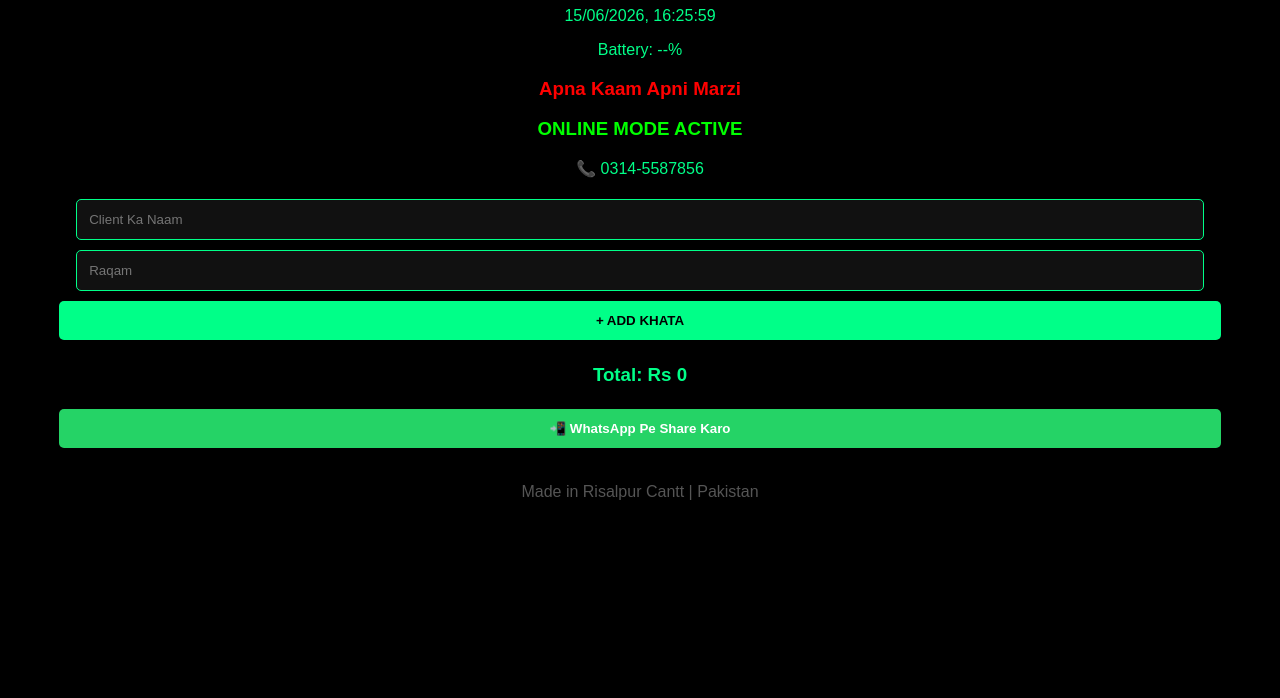
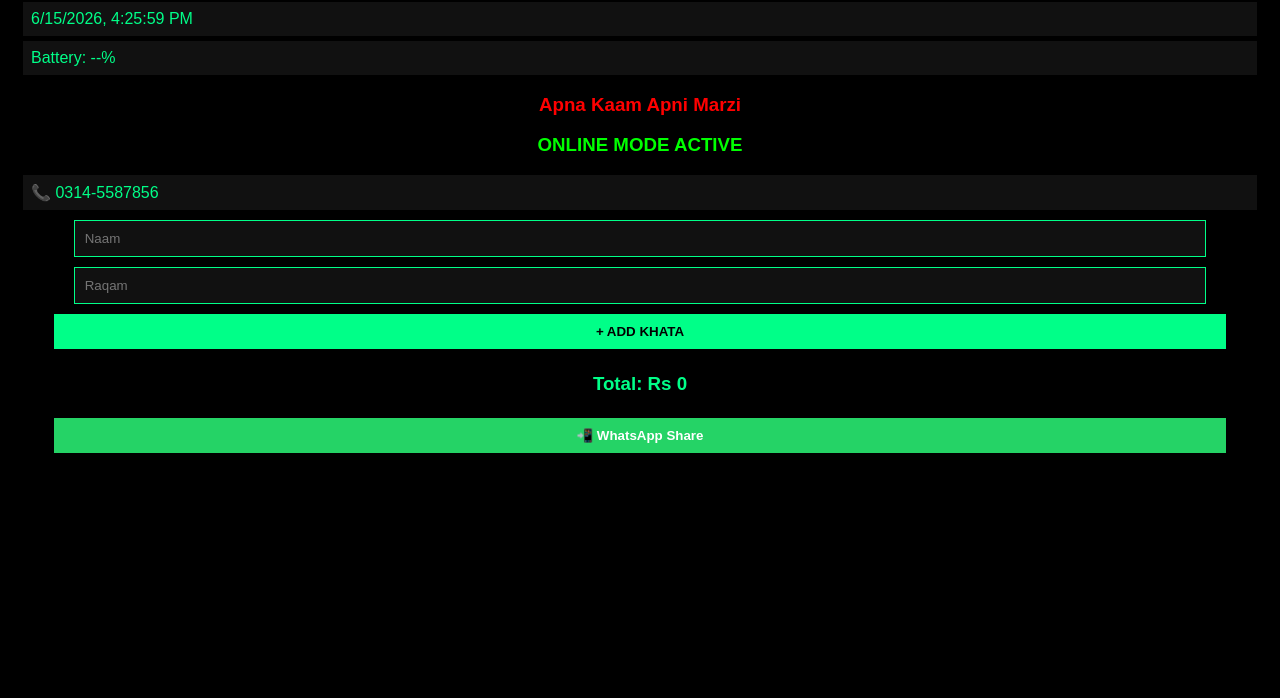
Before and after one commit to sikanderhayat500/sikanderhayat500.github.io, a plain HTML site: page index.html in a window 1280 px wide. Shown: the part 102-800 px from the top of the page. Drawn offline with Linux system fonts and the light colour scheme.

Commit message:
Update index.html

```diff
--- a/index.html
+++ b/index.html
@@ -1,39 +1,38 @@
 <!DOCTYPE html>
 <html>
 <head>
-  <title>Tally Tracker - Sikander Hayat</title>
-  <meta name="viewport" content="width=device-width, initial-scale=1.0">
-  <style>
-    body{background:#000;color:#00ff88;font-family:Arial;text-align:center;padding:20px}
-    input{width:90%;padding:12px;margin:5px;background:#111;border:1px solid #00ff88;color:#fff;border-radius:5px}
-    button{width:95%;padding:12px;margin:5px;background:#00ff88;color:#000;border:none;border-radius:5px;font-weight:bold}
-  </style>
+<meta name="viewport" content="width=device-width, initial-scale=1.0">
+<title>Tally Tracker</title>
+<style>
+body{background:#000;color:#00ff88;font-family:sans-serif;text-align:center;padding:15px}
+input{width:90%;padding:10px;margin:5px;background:#111;border:1px solid #00ff88;color:#fff}
+button{width:95%;padding:10px;margin:5px;background:#00ff88;color:#000;border:none;font-weight:bold}
+p{text-align:left;background:#111;padding:8px;margin:5px 0}
+</style>
 </head>
 <body>
-  <h1>⚡ SIKANDER HAYAT</h1>
-  <p id="datetime"></p>
-  <p>Battery: <span id="battery">--</span>%</p>
-  <h3 style="color:#f00">Apna Kaam Apni Marzi</h3>
-  <h3 style="color:#0f0">ONLINE MODE ACTIVE</h3>
-  <p>📞 0314-5587856</p>
-  <input id="naam" placeholder="Client Ka Naam">
-  <input id="raqam" type="number" placeholder="Raqam">
-  <button onclick="addKhata()">+ ADD KHATA</button>
-  <div id="khataList" style="margin-top:15px"></div>
-  <h3>Total: Rs <span id="total">0</span></h3>
-  <button onclick="shareKhata()" style="background:#25D366;color:#fff">📲 WhatsApp Pe Share Karo</button>
-  <p style="color:#555;margin-top:30px">Made in Risalpur Cantt | Pakistan</p>
+<h1>⚡ SIKANDER HAYAT</h1>
+<p id="time"></p>
+<p>Battery: <span id="bat">--</span>%</p>
+<h3 style="color:red">Apna Kaam Apni Marzi</h3>
+<h3 style="color:lime">ONLINE MODE ACTIVE</h3>
+<p>📞 0314-5587856</p>
+<input id="n" placeholder="Naam">
+<input id="r" type="number" placeholder="Raqam">
+<button onclick="add()">+ ADD KHATA</button>
+<div id="list"></div>
+<h3>Total: Rs <span id="t">0</span></h3>
+<button onclick="share()" style="background:#25D366;color:#fff">📲 WhatsApp Share</button>
 <script>
-let khatey=JSON.parse(localStorage.getItem('khatey'))||[];
-function updateDateTime(){document.getElementById('datetime').innerText=new Date().toLocaleString('en-GB')}
-setInterval(updateDateTime,1000);updateDateTime();
-navigator.getBattery().then(b=>{function u(){document.getElementById('battery').innerText=Math.round(b.level*100)}u();b.addEventListener('levelchange',u)});
-function showKhatey(){let l=document.getElementById('khataList'),t=0;l.innerHTML='';khatey.forEach((k,i)=>{l.innerHTML+=`<p style="color:#fff;border-bottom:1px solid #00ff88;padding:10px;text-align:left"><b>${k.naam}</b>: Rs ${k.raqam}<br><small style="color:#888">Date: ${k.tareekh||'N/A'}</small><button onclick="deleteKhata(${i})" style="float:right;background:red;color:white;border:none;padding:5px 10px;border-radius:3px">X</button><button onclick="editKhata(${i})" style="float:right;background:orange;color:white;border:none;padding:5px 10px;border-radius:3px;margin-right:5px">EDIT</button></p>`;t+=Number(k.raqam)});document.getElementById('total').innerText=t}
-function addKhata(){let n=document.getElementById('naam').value,r=document.getElementById('raqam').value,t=new Date().toLocaleDateString('en-GB');if(n&&r){khatey.push({naam:n,raqam:r,tareekh:t});localStorage.setItem('khatey',JSON.stringify(khatey));document.getElementById('naam').value='';document.getElementById('raqam').value='';showKhatey()}else{alert('Naam aur Raqam dono likho')}}
-function deleteKhata(i){khatey.splice(i,1);localStorage.setItem('khatey',JSON.stringify(khatey));showKhatey()}
-function editKhata(i){let n=prompt("Naya naam likho:",khatey[i].naam),r=prompt("Nayi raqam likho:",khatey[i].raqam);if(n&&r){khatey[i].naam=n;khatey[i].raqam=r;localStorage.setItem('khatey',JSON.stringify(khatey));showKhatey()}}
-function shareKhata(){if(khatey.length==0){alert('Pehle khata add karo');return}let t='*SIKANDER HAYAT - KHATA LIST*%0A%0A',s=0;khatey.forEach(k=>{t+=`${k.naam}: Rs ${k.raqam} - ${k.tareekh}%0A`;s+=Number(k.raqam)});t+=`%0A*Total: Rs ${s}*%0A%0AContact: 0314-5587856`;window.open(`https://wa.me/?text=${t}`,'_blank')}
-showKhatey();
+let k=JSON.parse(localStorage.getItem('k'))||[];
+setInterval(()=>{document.getElementById('time').innerText=new Date().toLocaleString()},1000);
+navigator.getBattery().then(b=>{let u=()=>document.getElementById('bat').innerText=Math.round(b.level*100);u();b.addEventListener('levelchange',u)});
+function show(){let l=document.getElementById('list'),t=0;l.innerHTML='';k.forEach((x,i)=>{l.innerHTML+=`<p><b>${x.n}</b>: Rs ${x.r}<br><small style="color:#888">Date: ${x.d}</small><button onclick="del(${i})" style="float:right;background:red;color:#fff;border:none">X</button><button onclick="edit(${i})" style="float:right;background:orange;color:#fff;border:none;margin-right:5px">EDIT</button></p>`;t+=Number(x.r)});document.getElementById('t').innerText=t}
+function add(){let n=document.getElementById('n').value,r=document.getElementById('r').value,d=new Date().toLocaleDateString('en-GB');if(n&&r){k.push({n,r,d});localStorage.setItem('k',JSON.stringify(k));document.getElementById('n').value='';document.getElementById('r').value='';show()}else alert('Naam aur Raqam likho')}
+function del(i){k.splice(i,1);localStorage.setItem('k',JSON.stringify(k));show()}
+function edit(i){let n=prompt("Naya naam:",k[i].n),r=prompt("Nayi raqam:",k[i].r);if(n&&r){k[i].n=n;k[i].r=r;localStorage.setItem('k',JSON.stringify(k));show()}}
+function share(){if(k.length==0)return alert('Pehle khata add karo');let x='*SIKANDER HAYAT - KHATA LIST*%0A%0A',s=0;k.forEach(y=>{x+=`${y.n}: Rs ${y.r} - ${y.d}%0A`;s+=Number(y.r)});x+=`%0A*Total: Rs ${s}*%0A%0AContact: 0314-5587856`;window.open(`https://wa.me/?text=${x}`)}
+show();
 </script>
 </body>
 </html>
```
